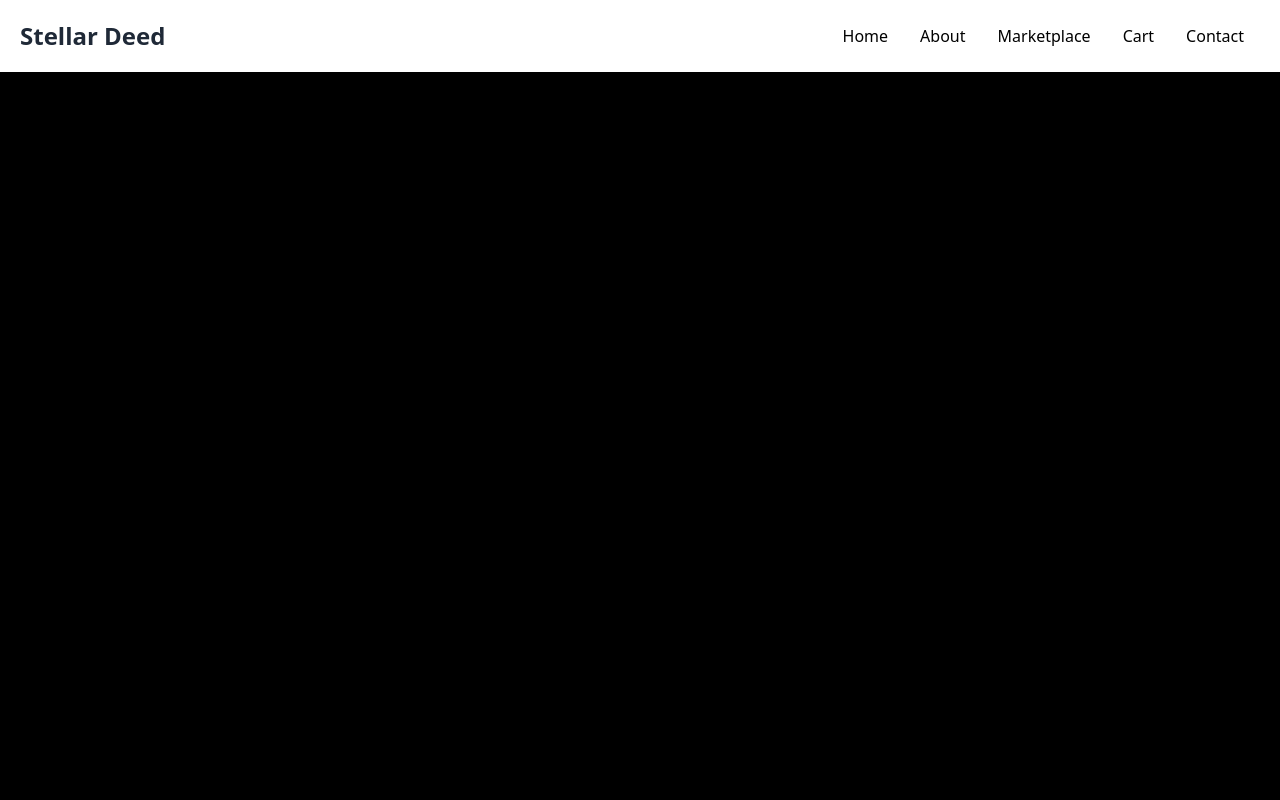
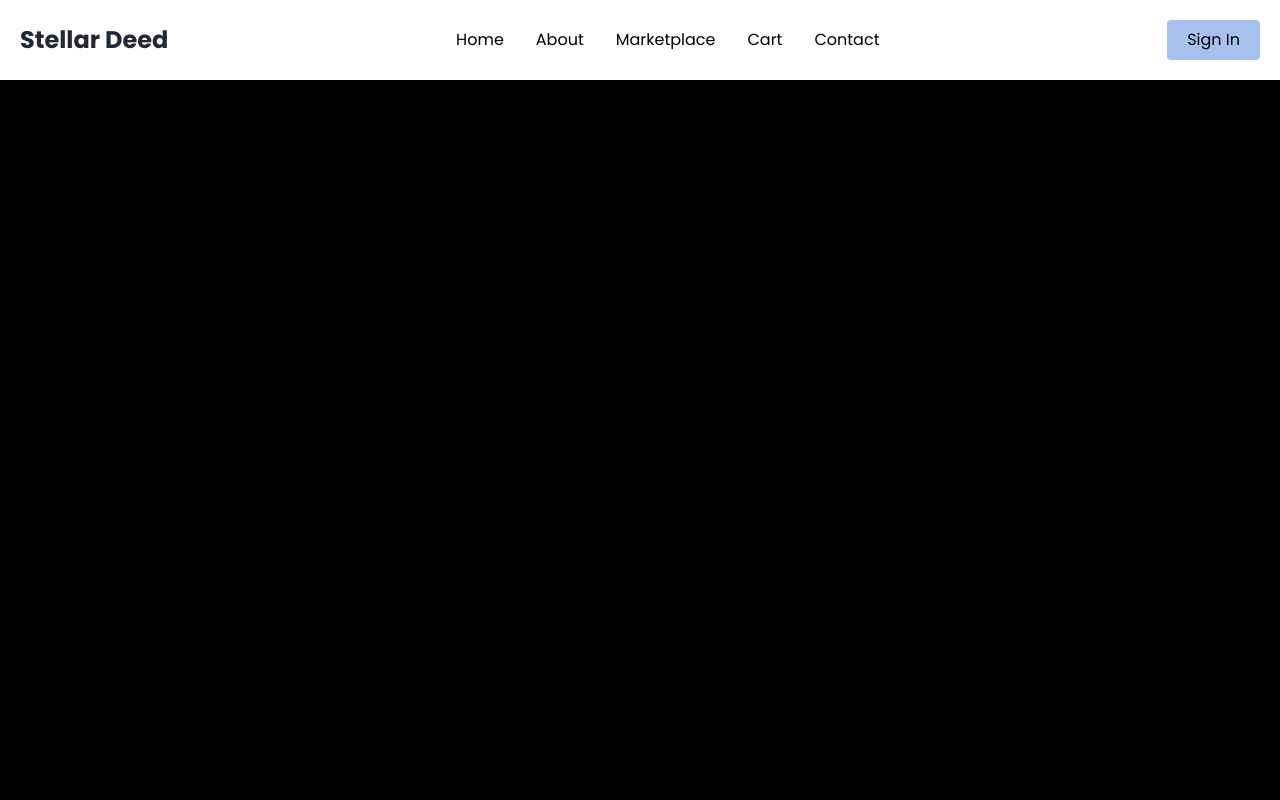
Before and after one commit to Alwin42/QubitSquad, a Flask app: page / in a window 1280 px wide. Run offline with Flask 3, Linux system fonts and the light colour scheme; some libraries are stand-ins or nearby versions.

Commit message:
templates folder

```diff
--- a/templates/index.html
+++ b/templates/index.html
@@ -4,21 +4,30 @@
     <meta charset="UTF-8">
     <meta name="viewport" content="width=device-width, initial-scale=1.0">
       <script src="https://cdn.tailwindcss.com"></script>
+      <link rel="preconnect" href="https://fonts.googleapis.com">
+<link rel="preconnect" href="https://fonts.gstatic.com" crossorigin>
+<link href="https://fonts.googleapis.com/css2?family=Poppins:ital,wght@0,100;0,200;0,300;0,400;0,500;0,600;0,700;0,800;0,900;1,100;1,200;1,300;1,400;1,500;1,600;1,700;1,800;1,900&display=swap" rel="stylesheet">
     <title>Stellar Deed</title>
 </head>
-<body class="bg-black">
+<body class="bg-black font-[poppins] h-screen ">
+<header>
 <nav class="bg-white p-5 shadow md:flex md:items-center md:justify-between">
 <div>
     <span class="text-2xl font-bold text-gray-800">Stellar Deed</span>
 </div>
+<div>
 <ul class="md:flex md:items-center ">
-    <li class="mx-4"> <a href=#home class="text-base ">Home</a></li>
-    <li class="mx-4"> <a href=#home class="text-base ">About</a></li>
-    <li class="mx-4"> <a href=#home class="text-base ">Marketplace</a></li>
-    <li class="mx-4"> <a href=#home class="text-base ">Cart</a></li>
-    <li class="mx-4"> <a href=#home class="text-base ">Contact</a></li>
+    <li class="mx-4"> <a class="hover:text-blue-400" href=#home class="text-base ">Home</a></li>
+    <li class="mx-4"> <a class="hover:text-blue-400" href=#home class="text-base ">About</a></li>
+    <li class="mx-4"> <a class="hover:text-blue-400" href=#home class="text-base ">Marketplace</a></li>
+    <li class="mx-4"> <a class="hover:text-blue-400" href=#home class="text-base ">Cart</a></li>
+    <li class="mx-4"> <a class="hover:text-blue-400" href=#home class="text-base ">Contact</a></li>
 </ul>
+</div>
+<div >
+    <button class="bg-[#a6c1ee] text-gray px-5 py-2 rounded hover:bg-[#84acec]"> Sign In</button>
+</div>
 </nav>
-
+</header>
 </body>
 </html>
```
